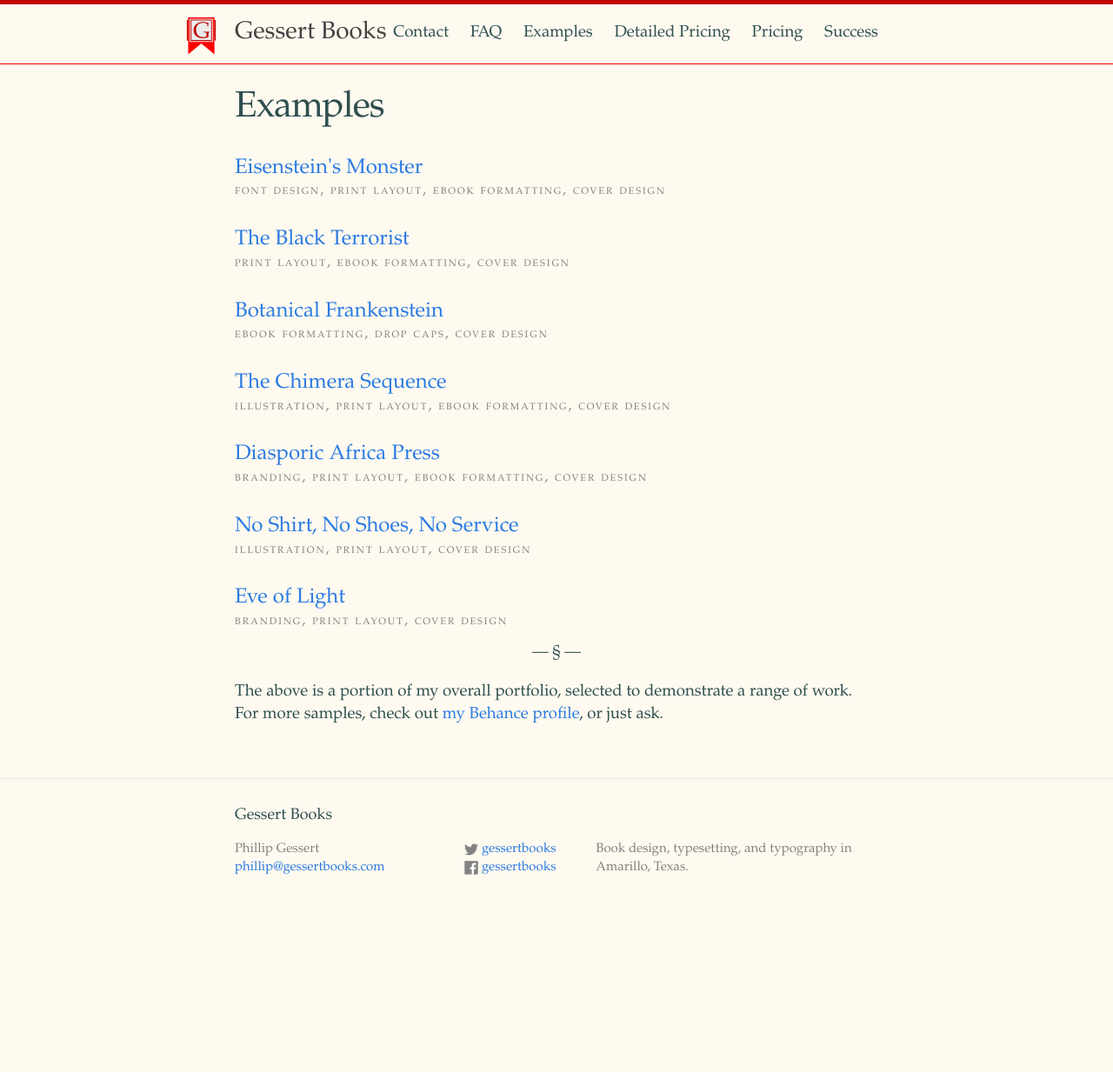
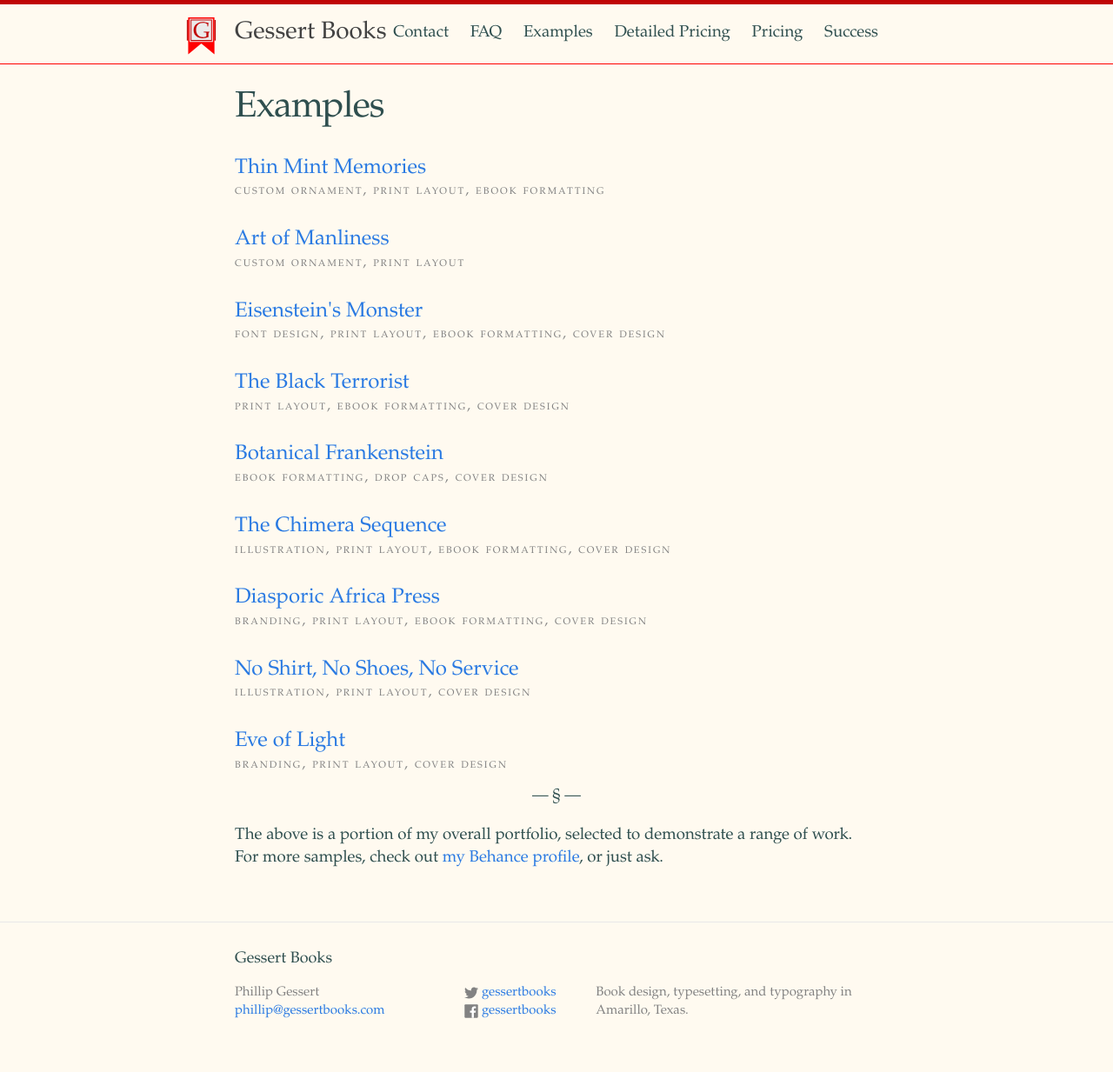
Before and after one commit to phillipgessert/phillipgessert.github.io, a Jekyll site: the page built from posts.html, in a window 1280 px wide. Shown: the whole page at 87% size. Built offline with Jekyll 4.4.1, drawn with Linux system fonts in a browser that asks for light colours; before the commit the page ends 1068 px from its top, so only the background shows below that.

```diff
--- /dev/null
+++ b/_posts/2016-12-02-pocket-guide-to-action-art-of-manliness.markdown
@@ -0,0 +1,7 @@
+---
+title: Art of Manliness
+layout: post
+tags:
+- custom ornament
+- print layout
+---
--- /dev/null
+++ b/_posts/2016-12-02-thin-mint-memories.markdown
@@ -0,0 +1,8 @@
+---
+title: Thin Mint Memories
+layout: post
+tags:
+- custom ornament
+- print layout
+- ebook formatting
+---
```
Also changed, not shown: index.md (+4 -0 lines), 5 other files.
